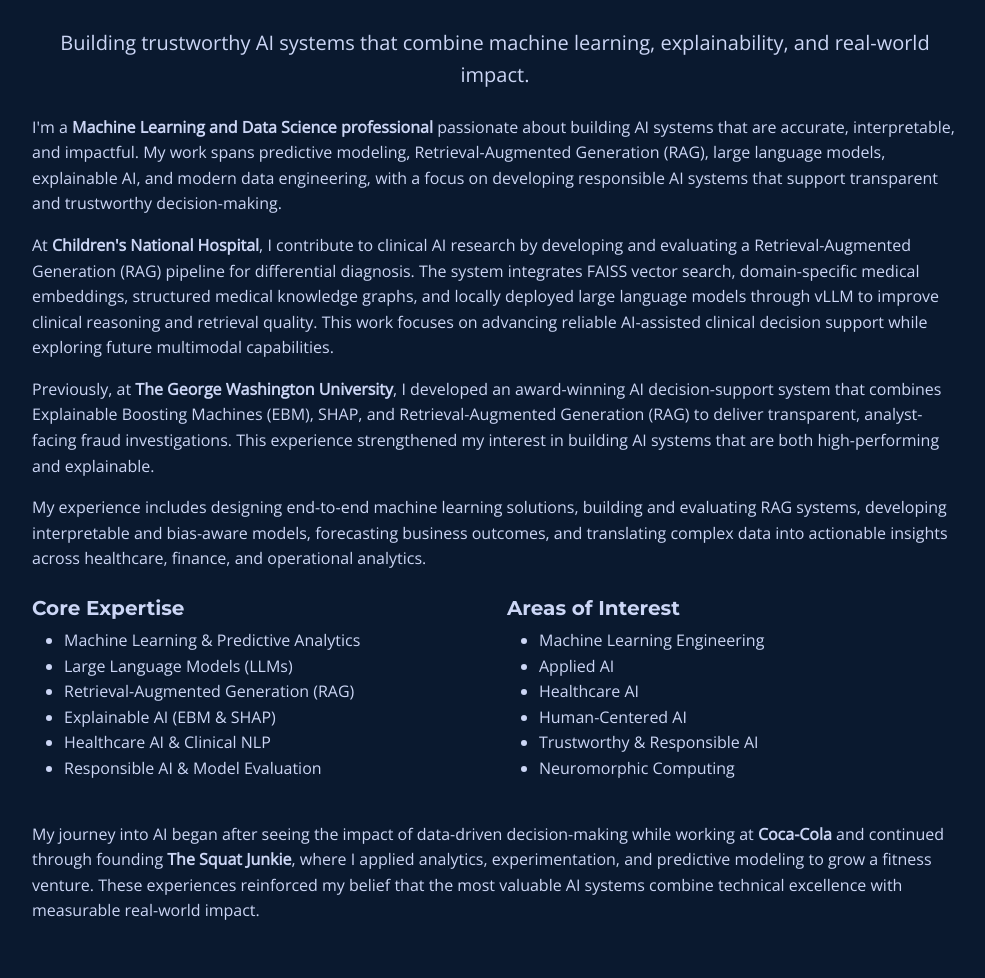
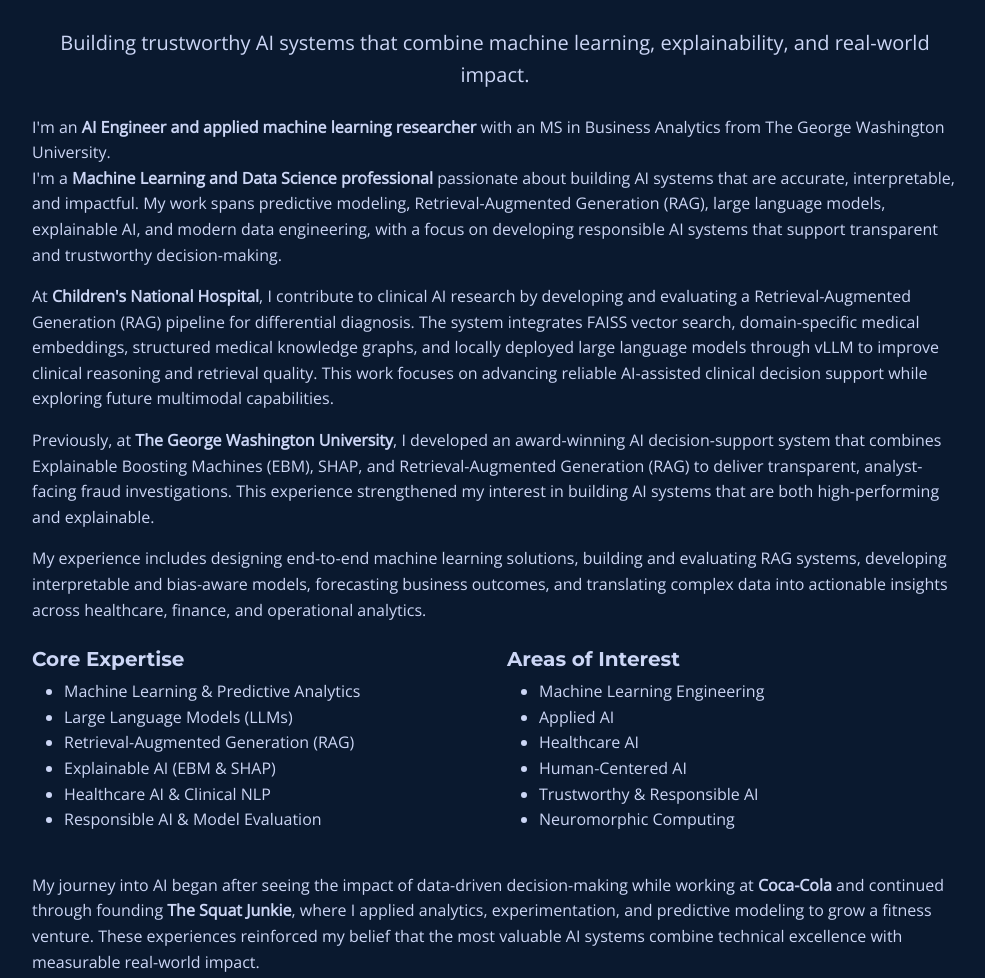
Before and after one commit to tsjmaryam/tsjmaryam.github.io, a plain HTML site: page index.html in a window 1280 px wide. Shown: the part 982-1960 px from the top of the page, without its empty margins (145-1130 px from the left). Drawn offline with nearby package versions, Linux system fonts and the light colour scheme.

Commit message:
Revise introduction in index.html
Updated introduction paragraph to include AI Engineer role.

```diff
--- a/index.html
+++ b/index.html
@@ -111,7 +111,7 @@
       <p class="lead text-center mb-4">
         Building trustworthy AI systems that combine machine learning, explainability, and real-world impact.
       </p>
-
+        I'm an <strong>AI Engineer and applied machine learning researcher</strong> with an MS in Business Analytics from The George Washington University.
       <p>
         I'm a <strong>Machine Learning and Data Science professional</strong> passionate about building AI systems that are accurate, interpretable, and impactful. My work spans predictive modeling, Retrieval-Augmented Generation (RAG), large language models, explainable AI, and modern data engineering, with a focus on developing responsible AI systems that support transparent and trustworthy decision-making.
       </p>
```
